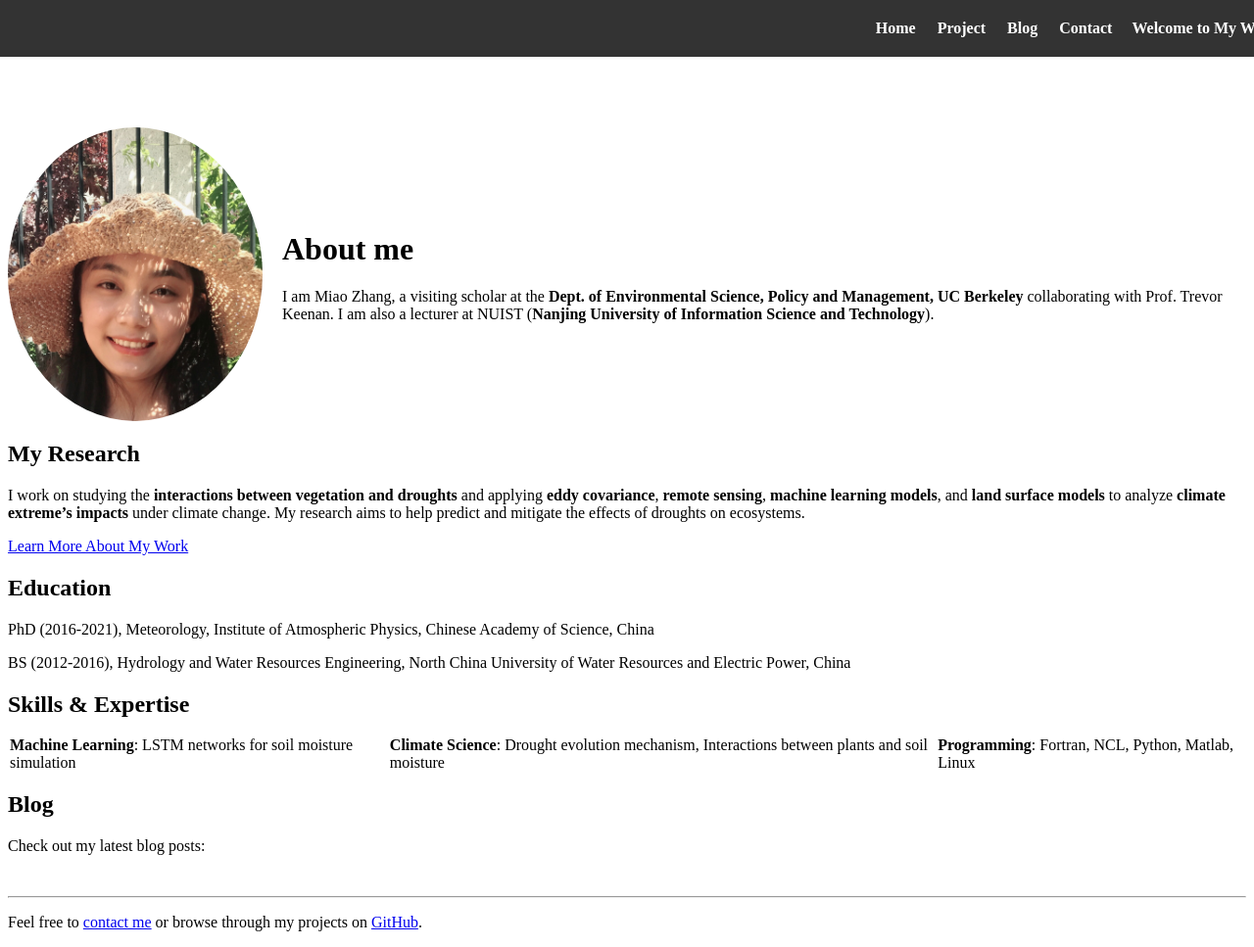
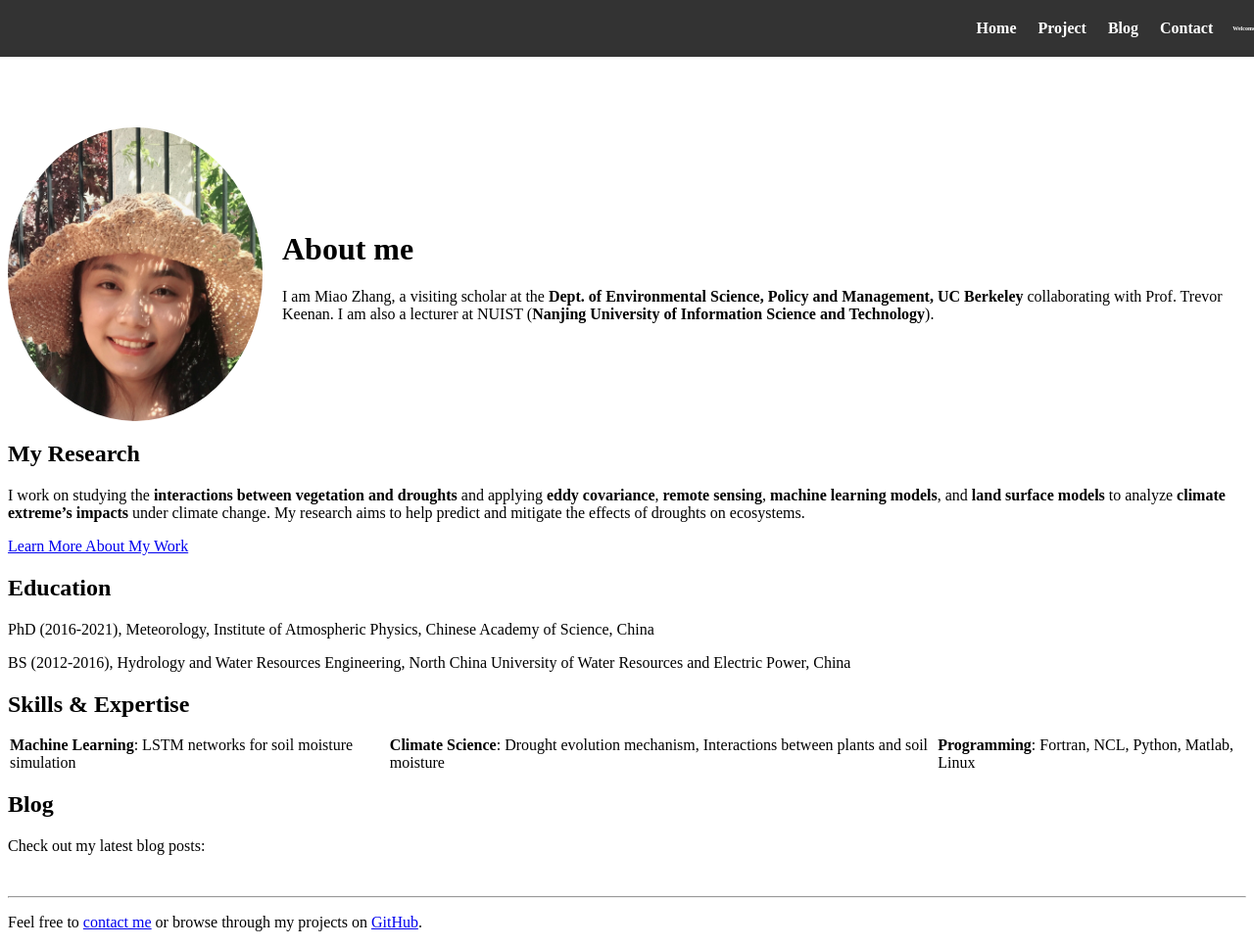
Before and after one commit to miaozhang2025/miaozhang2025.github.io, a Jekyll site: the page built from index.md, in a window 1280 px wide and 967 px high. Shown: the whole window at 98% size. Built offline with Jekyll 4.4.1, drawn with Linux system fonts in a browser that asks for light colours.

Commit message:
Update custom.css

```diff
--- a/assets/css/custom.css
+++ b/assets/css/custom.css
@@ -21,7 +21,7 @@ header {
 /* Style the text in the navbar */
 .nav-text {
   color: white;
-  font-size: 16px; /* Adjust font size */
+  font-size: 6px; /* Adjust font size */
   font-weight: bold;
   padding-left: 10px; /* Add some space from the edge */
 }
```
